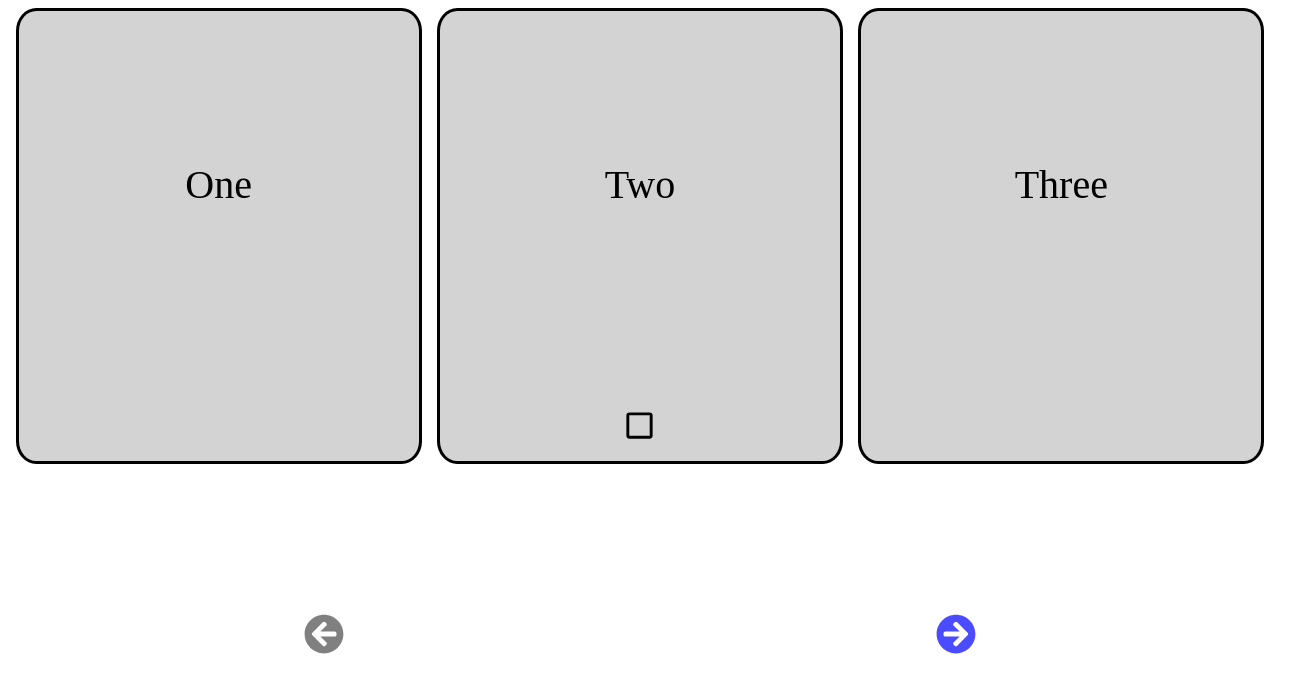
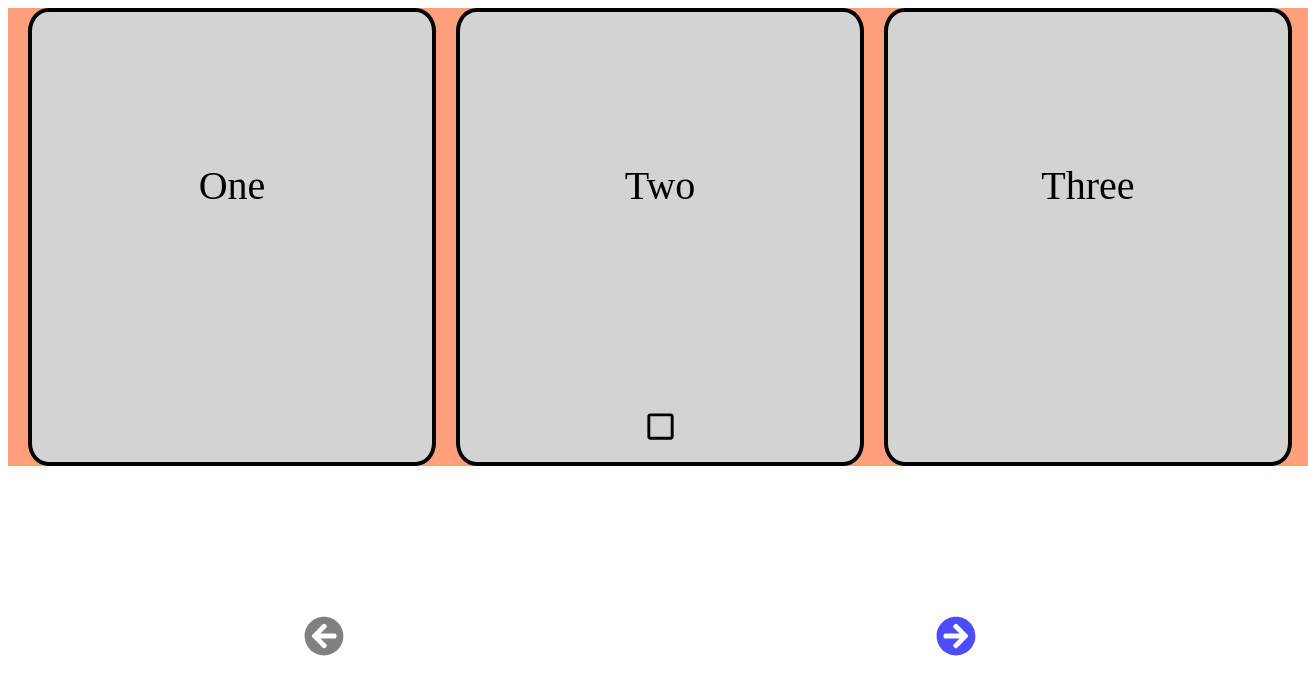
Before and after one commit to chetanchilhate/react-projects, a React (Vite) app in the folder first-react-app/: page / in a window 1280 px wide. Shown: the top 694 px of the page, 1308 px wide, since content can reach past the window. Built offline with nearby package versions, Linux system fonts and the light colour scheme.

Commit message:
dragging chnages

```diff
--- a/first-react-app/src/components/FreezeCarousel.css
+++ b/first-react-app/src/components/FreezeCarousel.css
@@ -1,17 +1,28 @@
+
 .container {
+  width: 1280px;
   display: flex;
-  justify-content: space-around;
+  background-color: lightsalmon;
+  overflow-x: hidden;
+  margin: 0 auto;
+  padding: 0 10px;
+  position: relative;
 }
 
 .card {
+  list-style: none;
   height: 450px;
-  width: 400px;
+  min-width: 400px;
   background-color: lightgrey;
   text-align: center;
-  border: 3px solid black;
+  border: 4px solid black;
   border-radius: 5%;
   font-size: 40px;
-  position: relative;
+  margin: 0 10px;
+}
+
+.mouse-down {
+  cursor: grab;
 }
 
 .content {
--- a/first-react-app/src/components/FreezeCarousel.jsx
+++ b/first-react-app/src/components/FreezeCarousel.jsx
@@ -74,26 +74,42 @@ const FreezeCarousel = ({ items, carouselSize }) => {
     }
   };
 
+  const [isDragging, setIsDragging] = useState(false);
+
+  const handleDragging = (e) => {
+    if (!isDragging) return;
+    e.target.scrollLeft = e.target.scrollLeft - e.movementX * 20;
+  };
+
   return (
     <>
-      <div className="container">
-        <div className="card">
+      <ul
+        className={isDragging ? "container mouse-down" : "container"}
+        onMouseMove={handleDragging}
+        onMouseDown={(e) => {
+          setIsDragging(true);
+        }}
+        onMouseUp={() => {
+          setIsDragging(false);
+        }}
+      >
+        <li className="card fix-card">
           <div className="content">{carousel.fixCard}</div>
-        </div>
-        <div className="card">
+        </li>
+        <li className="card">
           <div className="content">
             {carousel.cards[0]}
             <FreezeCheckbox onFreeze={handleFreeze} />
           </div>
-        </div>
-        {carousel.cards.slice(1).map((item, index) => {
+        </li>
+        {carousel.array.slice(1).map((item, index) => {
           return (
-            <div key={index} className="card">
+            <li key={index} className="card">
               <div className="content">{item}</div>
-            </div>
+            </li>
           );
         })}
-      </div>
+      </ul>
       <NavButton
         carousel={carousel}
         onLeftNavClick={() => {
```
Also changed, not shown: first-react-app/src/components/NavButton.css (line endings or trailing spaces).
